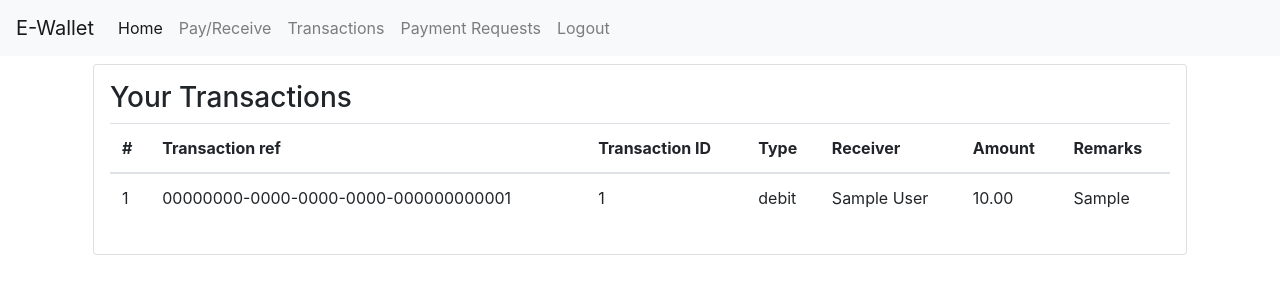
After one commit to tutoojoe/walletapp, a Django app: page /transactions/ in a window 1280 px wide. The commit adds this page. Shown: the top 300 px of the page. Run offline with Django 4.2, Linux system fonts and the light colour scheme; a user stored in the database is signed in; tables that the repository leaves empty hold one stand-in row (values such as "Sample post"); some libraries are stand-ins or nearby versions.

Commit message:
Basic transactions completed

```diff
--- a/walletapp/accounts/models.py
+++ b/walletapp/accounts/models.py
@@ -49,6 +49,5 @@ class WalletUser(AbstractUser):
 
     REQUIRED_FIELDS = ["first_name", "last_name", "password"]
 
-
     def __str__(self):
         return self.get_full_name()
--- a/walletapp/accounts/templates/accounts/login.html
+++ b/walletapp/accounts/templates/accounts/login.html
@@ -1,6 +1,6 @@
 {% extends 'base.html' %} {% load static %} {% load crispy_forms_tags %}
 {% block contents %}
-<div class="card mt-3">
+<div class="card mt-4">
   <div class="card-body">
     <div class="text-center"><h1>Login</h1></div>
 
--- a/walletapp/accounts/templates/accounts/register.html
+++ b/walletapp/accounts/templates/accounts/register.html
@@ -1,6 +1,6 @@
 {% extends 'base.html' %} {% load static %} {% load crispy_forms_tags %}
 {% block contents %}
-<div class="card mt-3">
+<div class="card mt-4">
     <div class="card-body">
         <div class="text-center">
             <h1>Register Now</h1>
--- a/walletapp/templates/navbar.html
+++ b/walletapp/templates/navbar.html
@@ -16,17 +16,33 @@
     <div class="collapse navbar-collapse" id="navbarSupportedContent">
       <ul class="navbar-nav mr-auto my-2 my-lg-0">
         <li class="nav-item active">
-          <a class="nav-link" href="#"
+          <a class="nav-link" href="{% url 'homepage' %}"
             >Home <span class="sr-only">(current)</span></a
           >
         </li>
+        {% if user.is_authenticated %}
         <li class="nav-item">
           <a class="nav-link" href="{% url 'pay_or_receive' %}">Pay/Receive</a>
+
         </li>
+        <li class="nav-item">
+          <a class="nav-link" href="{% url 'view_transactions' %}">Transactions</a>
+        </li>
+        <li class="nav-item">
+          <a class="nav-link" href="{% url 'payment_requests' %}">Payment Requests</a>
+        </li>
+        <li class="nav-item">
+          <a class="nav-link" href="{% url 'logout' %}">Logout</a>
+        </li>
+        {% else %}
         <li class="nav-item">
           <a class="nav-link" href="{% url 'login' %}">Login Now</a>
         </li>
         <li class="nav-item">
+          <a class="nav-link" href="{% url 'register' %}">Signup</a>
+        </li>
+        {% endif %}
+        <!-- <li class="nav-item">
           <a class="nav-link" href="/requestspending">money requests</a>
         </li>
         <li class="nav-item">
@@ -42,8 +58,8 @@
           <a class="nav-link" href="/transactionhistory"
             >Transaction history</a
           >
-        </li>
-        <li class="nav-item dropdown">
+        </li> -->
+        <!-- <li class="nav-item dropdown">
           <a
             class="nav-link dropdown-toggle"
             href="#"
@@ -54,8 +70,8 @@
             aria-expanded="false"
           >
             Dropdown
-          </a>
-          {% for customer in customers %}
+          </a> -->
+          <!-- {% for customer in customers %}
           <div class="dropdown-menu" aria-labelledby="navbarDropdown">
             <a class="dropdown-item" href="#">{{Customer.email}}</a>
             <a class="dropdown-item" href="#">Another action</a>
@@ -64,7 +80,7 @@
           </div>
         </li>
         {% endfor %}
-        <li class="nav-item"></li>
+        <li class="nav-item"></li> -->
       </ul>
     </div>
   </nav>
--- a/walletapp/wallet/templates/wallet/pay-or-receive.html
+++ b/walletapp/wallet/templates/wallet/pay-or-receive.html
@@ -5,7 +5,8 @@
     <div class="text-center"><h1>Pay or Receive Money</h1></div>
 
     <div class="d-flex justify-content-center">
-      <form class="col-md-6" action="{% url 'pay_or_receive' %}">
+      <form class="col-md-6" action="{% url 'pay_or_receive' %}" method="POST" enctype="multipart/form-data">
+        {% csrf_token %}
         {{ form | crispy }}
         <div class="text-center">
           <button class="btn btn-primary" type="submit">Submit</button>
--- /dev/null
+++ b/walletapp/wallet/templates/wallet/transactions.html
@@ -0,0 +1,47 @@
+{% extends 'base.html' %}
+{% load static %}
+
+
+{% load crispy_forms_tags %}
+{% block contents %}
+
+<!-- For requested received by user -->
+{% if transactions %}
+
+<div class="card p-3 m-2">
+    <h3>Your Transactions</h3>
+    <table class="table table-hover">
+        <thead>
+            <tr>
+                <th scope="col">#</th>
+                <th scope="col">Transaction ref</th>
+                <th scope="col">Transaction ID</th>
+                <th scope="col">Type</th>
+                <th scope="col">Receiver</th>
+                <th scope="col">Amount</th>
+                <th scope="col">Remarks</th>
+            </tr>
+        </thead>
+        <tbody>
+            {% for transaction in transactions %}
+            <tr>
+                <td>{{forloop.counter}}</td>
+                <td>{{transaction.transaction_id}}</td>
+                <td>{{transaction.id}}</td>
+                <td>{{transaction.transaction_method}}</td>
+                <td>{{transaction.receiving_user}}</td>
+                <td>{{transaction.transaction_amount}}</td>
+                <td>{{transaction.remarks}}</td>
+               </tr>
+            {% endfor %}
+        </tbody>
+    </table>
+</div>
+{% else %}
+<div class="card p-3 m-2">
+    <h5>No transactions found</h5>
+</div>
+ {% endif %}
+
+
+{% endblock %}
--- a/walletapp/wallet/urls.py
+++ b/walletapp/wallet/urls.py
@@ -1,7 +1,18 @@
-from .views import homepage, pay_or_receive
+from .views import (
+    view_transactions,
+    homepage,
+    pay_or_receive,
+    approve_payment,
+    reject_payment,
+    payment_requests,
+)
 from django.urls import path
 
 urlpatterns = [
     path("", homepage, name="homepage"),
+    path("payment_requests", payment_requests, name="payment_requests"),
+    path("transactions/", view_transactions, name="view_transactions"),
     path("pay_or_receive/", pay_or_receive, name="pay_or_receive"),
+    path("approve_request/<int:id>/", approve_payment, name="approve_request"),
+    path("reject_request/<int:id>/", reject_payment, name="reject_request"),
 ]
--- a/walletapp/wallet/views.py
+++ b/walletapp/wallet/views.py
@@ -1,21 +1,229 @@
-from django.shortcuts import render
+from django.shortcuts import render, redirect
 from accounts.forms import WalletUserRegistrationForm
 from wallet.forms import TransactionRequestForm
+from accounts.models import WalletUser
 
 # Create your views here.
 from django.http import HttpResponse
 import datetime
+import uuid
+from django.contrib.auth.decorators import login_required
+from wallet.models import (
+    TransactionCharges,
+    WalletTransaction,
+    UserWallet,
+    WalletTransactions,
+    PaymentRequest,
+)
 
 
 def homepage(request):
     print("Printing homepage")
-    form = WalletUserRegistrationForm()
-    context = {"form": form}
+    if request.user.is_authenticated:
+        wallet = UserWallet.objects.get(wallet_user=request.user)
+        created_payment_requests_count = PaymentRequest.objects.filter(
+            requesting_user=request.user, is_completed=False
+        ).count()
+        received_payment_requests_count = PaymentRequest.objects.filter(
+            paying_user=request.user, is_completed=False
+        ).count()
+
+        context = {
+            "wallet": wallet,
+            "received_payment_requests_count": received_payment_requests_count,
+            "created_payment_requests_count": created_payment_requests_count,
+        }
     return render(request, "homepage.html", context)
 
 
+def get_charges(user):
+    if user.is_premium_user:
+        charges = TransactionCharges.objects.filter(user_type="premium")[0]
+    else:
+        charges = TransactionCharges.objects.filter(user_type="normal")[0]
+    return charges
+
+
+def make_transaction(
+    transaction_id,
+    transaction_amount,
+    transaction_method,
+    transaction_user,
+    receiving_user,
+):
+    remarks = f"Amount {transaction_amount} {transaction_method}ed from {transaction_user} to {receiving_user}."
+    WalletTransactions.objects.create(
+        transaction_id=transaction_id,
+        transaction_amount=transaction_amount,
+        transaction_method="debit",
+        transaction_user=transaction_user,
+        receiving_user=receiving_user,
+        remarks=remarks,
+    )
+    return
+
+
+def make_payment(request, payment_data):
+    # Check the user is premium or not.
+    # create a transaction id
+    paying_user = request.user
+    receiving_user = payment_data.get("selected_user")
+    superuser = WalletUser.objects.filter(is_superuser=True).first()
+    superuser_wallet = UserWallet.objects.filter(wallet_user=superuser)[0]
+
+    paying_user_charges = get_charges(paying_user)
+    receiving_user_charge = get_charges(receiving_user)
+
+    # Calculating sending amount
+    paying_charges = paying_user_charges.sending_charge
+    receiving_charges = receiving_user_charge.receiving_charge
+    transaction_amount = payment_data.get("transaction_amount")
+    payment_charge_amount = transaction_amount * (paying_charges / 100)
+    receiving_charge_amount = transaction_amount * (receiving_charges / 100)
+
+    total_amount = transaction_amount + payment_charge_amount
+    paying_user_wallet = UserWallet.objects.filter(wallet_user=paying_user)[0]
+
+    if paying_user_wallet.wallet_amount < total_amount:
+        print("not enough balance left")
+        return
+    transaction_id = WalletTransaction.objects.create(
+        paying_user=paying_user, receiving_user=payment_data.get("selected_user")
+    )
+    # Calculating receiving side
+    # 1. Getting receiving user wallet
+    receiving_user_wallet = UserWallet.objects.filter(
+        wallet_user=payment_data.get("selected_user")
+    )[0]
+    # 2. Adding transaction amount to wallet
+    receiving_user_wallet.wallet_amount = (
+        receiving_user_wallet.wallet_amount + transaction_amount
+    )
+
+    # 3. Deducting receiving transaction charges
+    # 3.1 from paying user
+    paying_user_wallet.wallet_amount = paying_user_wallet.wallet_amount - total_amount
+    superuser_wallet.wallet_amount += payment_charge_amount
+    paying_user_wallet.save()
+    # 3.2 from receiving user
+    receiving_user_wallet.wallet_amount = (
+        receiving_user_wallet.wallet_amount - receiving_charge_amount
+    )
+    superuser_wallet.wallet_amount += receiving_charge_amount
+    receiving_user_wallet.save()
+    superuser_wallet.save()
+
+    # making payment.
+
+    payment_debit_transaction = make_transaction(
+        transaction_id=transaction_id,
+        transaction_amount=transaction_amount,
+        transaction_method="debit",
+        transaction_user=paying_user,
+        receiving_user=receiving_user,
+    )
+    payment_debit_charges_transaction = make_transaction(
+        transaction_id=transaction_id,
+        transaction_amount=payment_charge_amount,
+        transaction_method="debit",
+        transaction_user=paying_user,
+        receiving_user=superuser,
+    )
+
+    receiver_credit_transaction = make_transaction(
+        transaction_id=transaction_id,
+        transaction_amount=transaction_amount,
+        transaction_method="credit",
+        transaction_user=paying_user,
+        receiving_user=payment_data.get("selected_user"),
+    )
+
+    receiver_charges_transaction = make_transaction(
+        transaction_id=transaction_id,
+        transaction_amount=payment_charge_amount,
+        transaction_method="credit",
+        transaction_user=payment_data.get("selected_user"),
+        receiving_user=superuser,
+    )
+
+    return
+
+
+@login_required(login_url="login")
+def request_payment(request, payment_data):
+    payment_request = PaymentRequest.objects.create(
+        requesting_user=request.user,
+        paying_user=payment_data.get("selected_user"),
+        request_amount=payment_data.get("transaction_amount"),
+    )
+    return
+
+
+@login_required(login_url="login")
 def pay_or_receive(request):
     print("pay or receive page")
-    form = TransactionRequestForm()
+    form = TransactionRequestForm(request.POST or None)
+    if request.method == "POST":
+        print("POST Method - ")
+        if form.is_valid():
+            payment_data = {
+                "selected_user": form.cleaned_data["user"],
+                "transaction_amount": form.cleaned_data["transaction_amount"],
+            }
+            payment_type = form.cleaned_data["make_payment_or_request_payment"]
+            if payment_type == "make_payment":
+                make_payment(request, payment_data)
+                return redirect("homepage")
+            if payment_type == "request_payment":
+                request_payment(request, payment_data)
+                return redirect("homepage")
+        else:
+            context = {"form": form}
+            return render(request, "wallet/pay-or-receive.html", context)
+
     context = {"form": form}
     return render(request, "wallet/pay-or-receive.html", context)
+
+
+def approve_payment(request, id):
+    payment_request = PaymentRequest.objects.get(pk=id)
+    payment_data = {
+        "selected_user": payment_request.requesting_user,
+        "transaction_amount": payment_request.request_amount,
+    }
+    make_payment(request, payment_data)
+    payment_request.is_completed = True
+    payment_request.save()
+    return redirect("homepage")
+
+
+def reject_payment(request, id):
+    payment_request = PaymentRequest.objects.get(pk=id)
+    payment_request.is_completed = True
+    payment_request.save()
+    return redirect("homepage")
+
+
+def payment_requests(request):
+    if request.user.is_authenticated:
+        received_requests = PaymentRequest.objects.filter(
+            paying_user=request.user, is_completed=False
+        )
+        for user_request in received_requests:
+            print(f"{user_request.requesting_user} - {user_request.request_amount}")
+        created_requests = PaymentRequest.objects.filter(
+            requesting_user=request.user, is_completed=False
+        )
+        context = {
+            "received_requests": received_requests,
+            "created_requests": created_requests,
+        }
+        return render(request, "wallet/payment_requests.html", context)
+
+
+@login_required(login_url="login")
+def view_transactions(request):
+    if request.user.is_authenticated:
+        transactions = WalletTransactions.objects.filter(transaction_user=request.user)
+    context = {"transactions": transactions}
+    return render(request, "wallet/transactions.html", context)
```
Also changed, not shown: walletapp/accounts/views.py (+19 -11 lines), walletapp/templates/homepage.html (+36 -0 lines), walletapp/wallet/admin.py (+9 -1 lines), walletapp/wallet/forms.py (+6 -4 lines), walletapp/wallet/models.py (+61 -8 lines), walletapp/wallet/templates/wallet/payment_requests.html (added, +78 -0 lines), walletapp/wallet/migrations/0003_transactioncharges_alter_wallettransaction_options_and_more.py (added), walletapp/wallet/migrations/0004_wallettransaction_paying_user_and_more.py (added), walletapp/wallet/migrations/0005_wallettransactions_remarks.py (added), walletapp/wallet/migrations/0006_alter_transactioncharges_options_paymentrequest.py (added).
